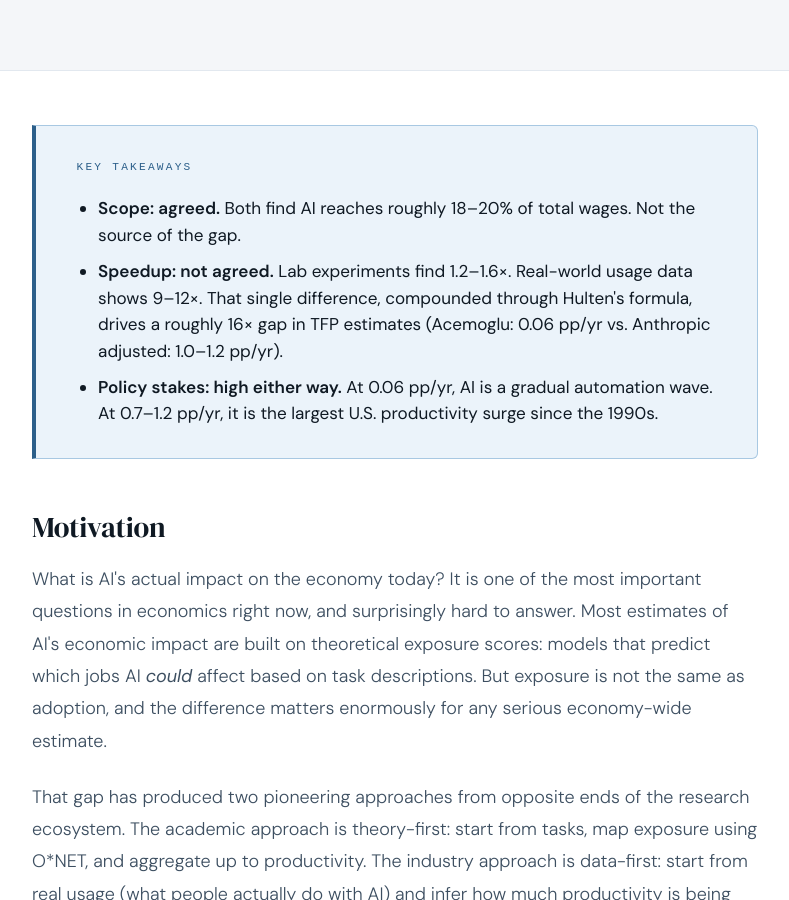
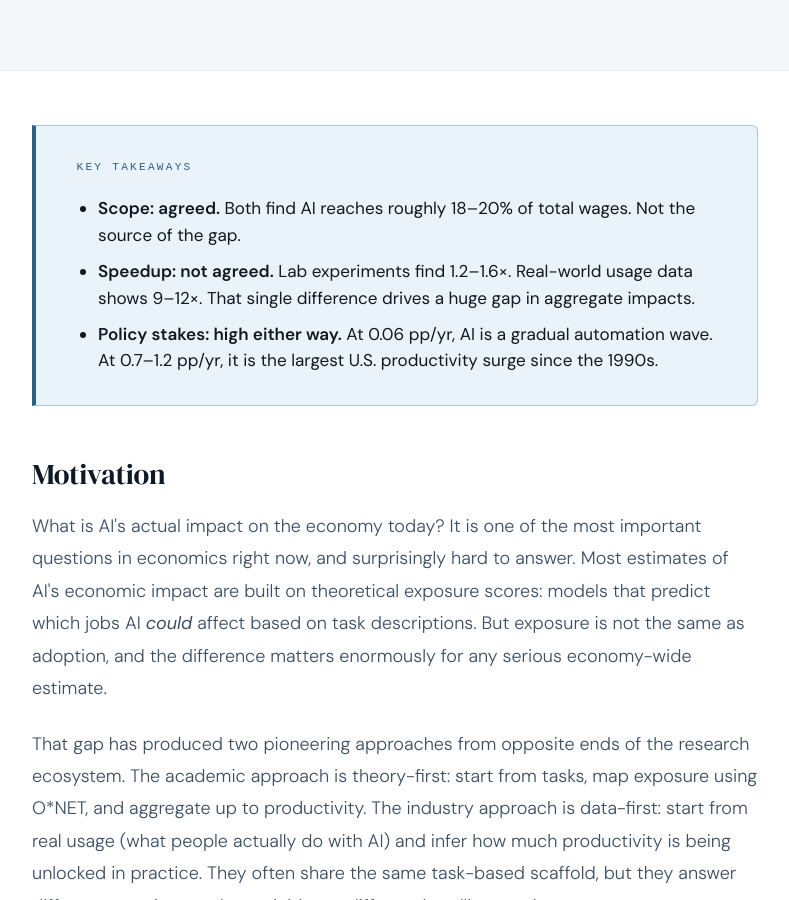
Before and after one commit to adhikars11/shadhikari, a Jekyll site: the page built from _posts/2026-03-01-macroeconomic-impact-of-ai.md, in a window 1280 px wide and 900 px high, scrolled down 562 px. Shown: the whole window, without its empty margins (245-1034 px from the left). Built offline with Jekyll 4.4.1, drawn with Linux system fonts in a browser that asks for light colours.

Commit message:
Revise key takeaway on AI speedup impact

```diff
--- a/_posts/2026-03-01-macroeconomic-impact-of-ai.md
+++ b/_posts/2026-03-01-macroeconomic-impact-of-ai.md
@@ -133,7 +133,7 @@ permalink: /posts/2026/03/macroeconomic-impact-ai/
       <span class="kicker">Key Takeaways</span>
       <ul>
         <li><strong>Scope: agreed.</strong> Both find AI reaches roughly 18–20% of total wages. Not the source of the gap.</li>
-        <li><strong>Speedup: not agreed.</strong> Lab experiments find 1.2–1.6×. Real-world usage data shows 9–12×. That single difference, compounded through Hulten's formula, drives a roughly 16× gap in TFP estimates (Acemoglu: 0.06 pp/yr vs. Anthropic adjusted: 1.0–1.2 pp/yr).</li>
+        <li><strong>Speedup: not agreed.</strong> Lab experiments find 1.2–1.6×. Real-world usage data shows 9–12×. That single difference drives a huge gap in aggregate impacts.</li>
         <li><strong>Policy stakes: high either way.</strong> At 0.06 pp/yr, AI is a gradual automation wave. At 0.7–1.2 pp/yr, it is the largest U.S. productivity surge since the 1990s.</li>
       </ul>
     </div>
```
